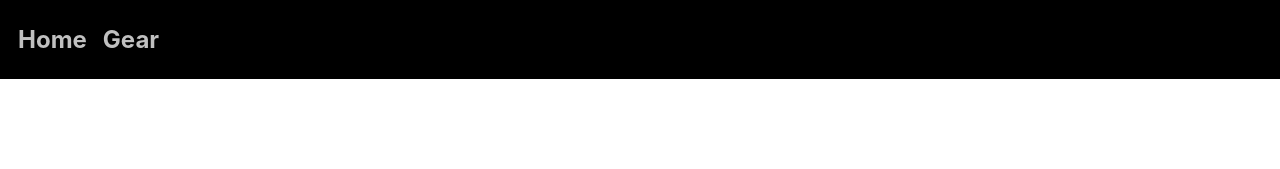
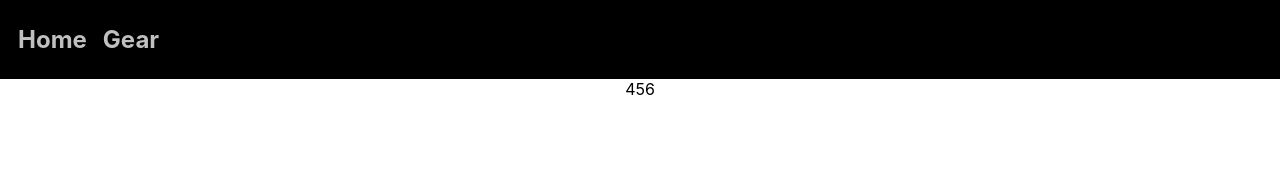
Before and after one commit to Cameronl14320/epic7-rebuilt, a Next.js app: page /gear in a window 1280 px wide. Shown: the top 169 px of the page. Built offline with nearby package versions, Linux system fonts and the light colour scheme.

Commit message:
creating initial gear visual structure

```diff
--- a/pages/gear.tsx
+++ b/pages/gear.tsx
@@ -1,12 +1,40 @@
 import GearSelection from '../objects/GearSelection'
+import GearSettings from '../objects/GearSettings'
 import {SubStat, SubArray} from '../objects/SubStat'
-import GearSettings from '../objects/GearSettings'
+import { Box } from 'rebass'
 
 const selection = new GearSelection();
-const settings = new GearSettings();
+const settings = new GearSettings(0, 0 ,0);
 
-export default function(props) {
+const gearStyle = {
+    wrapper: {
+        display: 'flex',
+        justifyContent: "center",
+    },
+    centerContainer: {
+
+    },
+    grid: {
+        display: 'grid'
+    },
+    compute: {
+        display: 'flex'
+    }
+}
+
+export default function gear(props) {
     return (
-        <></>
+        <Box id="gear-wrapper" sx={gearStyle.wrapper}>
+            <Box id="gear-center-container" sx={gearStyle.centerContainer}>
+                <Box id="gear-grid" sx={gearStyle.grid}>
+                    <Box id="gear-grid-row-1"></Box>
+                    <Box id="gear-grid-row-2"></Box>
+                    <Box id="gear-grid-row-3"></Box>
+                </Box>
+                <Box id="gear-compute" sx={gearStyle.compute}>
+                    456
+                </Box>
+            </Box>
+        </Box>
     )
 }
```
